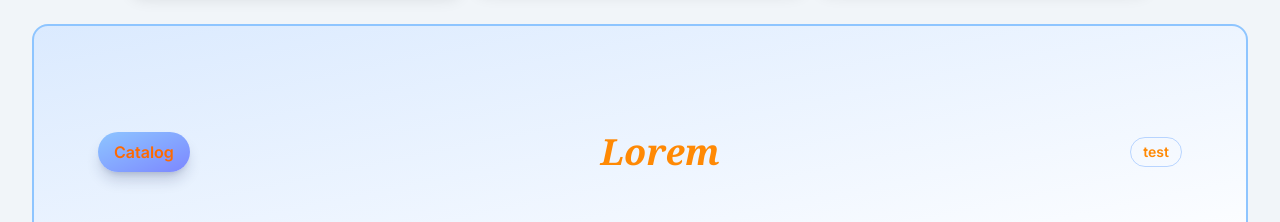
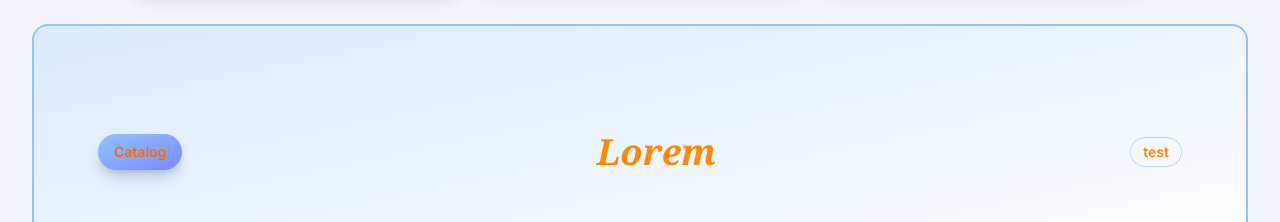
Before and after one commit to aliqa-stack/test-dashboard, a React (Vite) app in the folder dashboard/: page / in a window 1280 px wide. Shown: the part 1580-1802 px from the top of the page. Built offline with nearby package versions, Linux system fonts and the light colour scheme.

Commit message:
bug fixes

```diff
--- a/dashboard/src/UserI/IntroductionSection.jsx
+++ b/dashboard/src/UserI/IntroductionSection.jsx
@@ -6,7 +6,7 @@ const IntroductionSection = () => {
       <section className='min-h-64 w-full  backdrop-blur-md px-6 sm:px-10 lg:px-16 py-10 border border-2 border-blue-300 bg-linear-to-br from-blue-100 to-white rounded-t-2xl flex items-center justify-between'>
 
         <div>
-          <span className='inline-block bg-gradient-to-br from-blue-300 to-indigo-400 px-4 py-2 shadow-lg shadow-blue-950/20 rounded-full font-semibold font-inter text-md text-orange-500'>
+          <span className='inline-block bg-gradient-to-br from-blue-300 to-indigo-400 px-2 py-1 lg:px-4 lg:py-2 shadow-lg shadow-blue-950/20 rounded-full font-semibold font-inter text-sm lg:text-md text-orange-500'>
             Catalog
           </span>
         </div>
```
Also changed, not shown: 2 other files (tests, documents, lock files or other folders).
